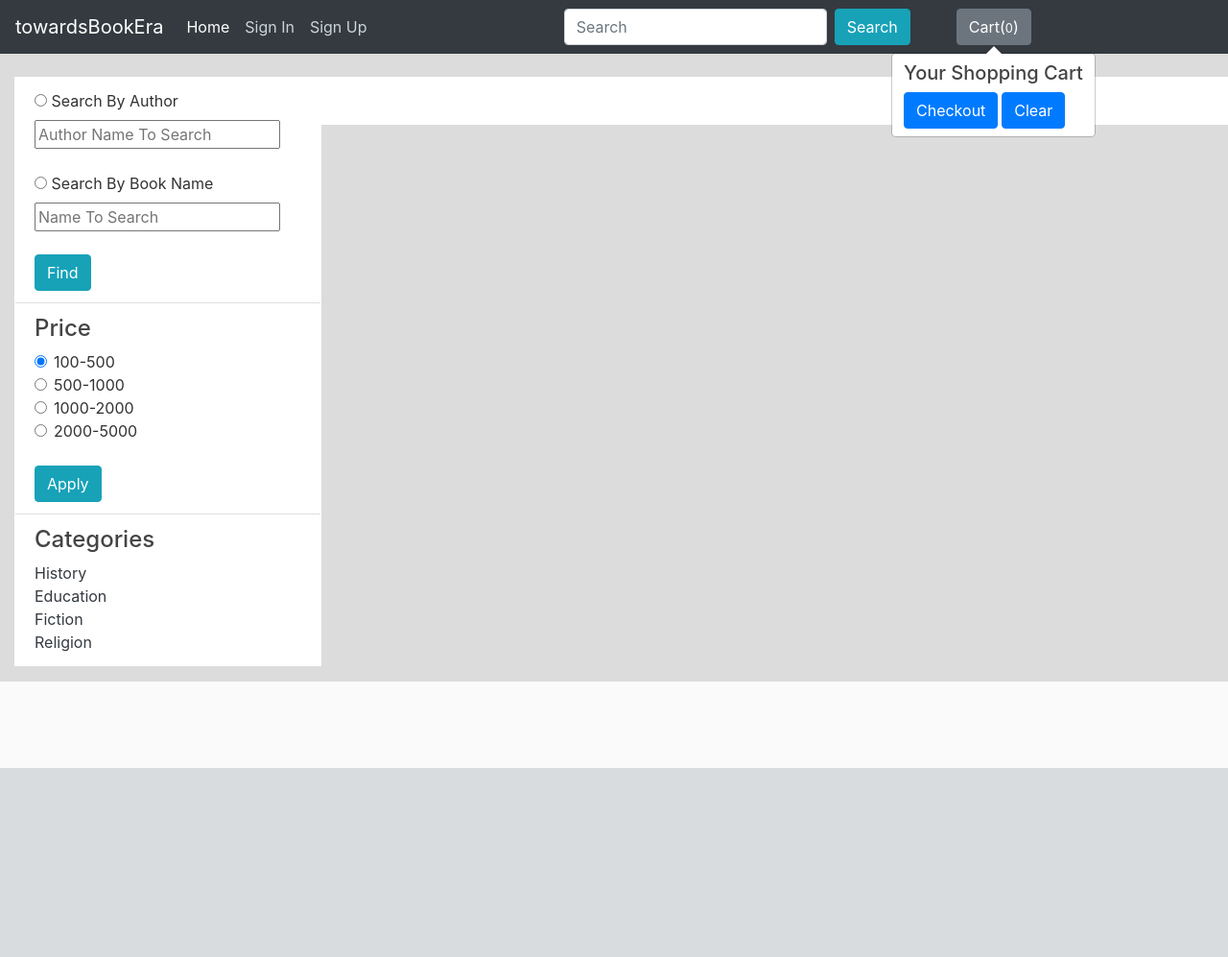
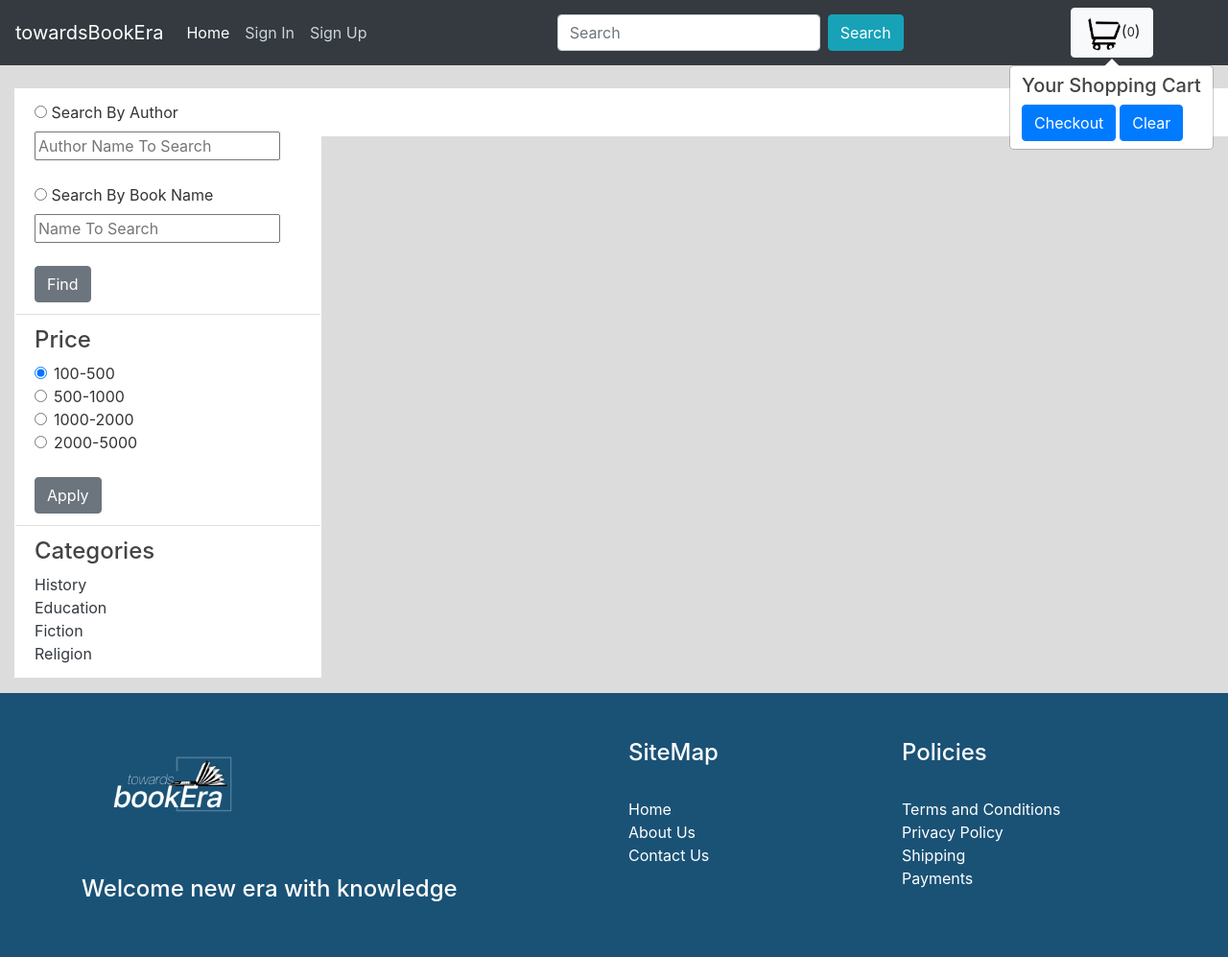
Before and after one commit to SohamJPatel/towardsBookEra, a Django app: page /books/ in a window 1280 px wide. Shown: the whole page at 96% size. Before the commit the page ends 800 px from the top, so only its background shows below. Run offline with Django 3.2, Linux system fonts and the light colour scheme; data that the repository does not hold is empty; some libraries are stand-ins or nearby versions.

Commit message:
Changes made

```diff
--- a/accounts/static/accounts/main.css
+++ b/accounts/static/accounts/main.css
@@ -179,6 +179,7 @@ span {
   height: 50px;
   font-family: 'Suranna', serif;
   font-size: 34px;
+  margin-left: 3.2rem!important;
 }
 
 .product-price-btn button {
--- a/accounts/static/accounts/style3.css
+++ b/accounts/static/accounts/style3.css
@@ -1,3 +1,3 @@
-#ip1 {
-text-align: left;
+#cot.container {
+background-color: #fff
 }
--- a/bookApp/templates/Book.html
+++ b/bookApp/templates/Book.html
@@ -2,7 +2,7 @@
 {%load static %}
 {% load crispy_forms_tags %}
 {% block content %}
-<section id="gallery" style="background-color: #dcdcdc">
+<section id="gallery">
     <br>
 <br>
        <div class="container" style="background-color: #fff">
@@ -11,8 +11,8 @@
            <section>
             <div class="row justify-content-start">
                 <div class="col-lg-3 mb-3">
-                    <div class="card" style="height:300px">
-                        <img class="card-img-top" src="{% static 'accounts/images/book.jpg' %}" alt=" " style="height:300px">
+                    <div class="card" style="height:320px">
+                        <img class="card-img-top" src="{{ bookdata.book_frontpage.url }}" alt=" " style="height:320px">
 
                     </div>
                     </div>
--- a/bookApp/templates/Bookspage.html
+++ b/bookApp/templates/Bookspage.html
@@ -2,8 +2,7 @@
 {% load crispy_forms_tags %}
 {% load static %}
 {% block content %}
-<link rel="stylesheet" type="text/css" href="{% static 'accounts/style3.css' %}">
-<div class="row" style="background-color: #dcdcdc">
+<div class="row">
  <section id="gallery">
      <br>
 
@@ -32,7 +31,7 @@
             </div>
         <br>
          <div>
-                    <input type="submit" value="Find" class="btn btn-info">
+                    <input type="submit" value="Find" class="btn btn-secondary">
                 </div>
     </li>
       <li class="list-group-item">
@@ -63,7 +62,7 @@
 </div>
            <br>
                 <div>
-                    <input type="submit" value="Apply" class="btn btn-info">
+                    <input type="submit" value="Apply" class="btn btn-secondary">
                 </div>
       </li>
       <li class="list-group-item">
@@ -95,19 +94,18 @@
     {% for book in books %}
 
 <div class="col-lg-4 mb-4" style="float:left">
-                    <div class="card" style="height:470px;width:250px">
-                        <img class="card-img-top" src="{% static 'accounts/images/book.jpg' %}" alt=" " style="height:270px">
+                    <div class="card" style="height:540px;width:250px">
+                        <img class="card-img-top" src="{{ book.book_frontpage.url }}" alt=" " style="height:300px">
                         <div class="card-body">
                             <h5 class="card-title" style="text-align:center" id="namepr{{book.id}}">{{ book.book_name }}</h5>
-                        <!--<a href="#" class="stretched-link"></a>-->
-
+                            <h6 class="card-title" style="text-align:center">{{ book.author_name }}</h6>
                             <h6 class="price" id="pricepr{{book.id}}" style="text-align:center">{{book.book_price}} Rs.</h6>
 
-                            <a class="btn btn-info mx-2" id="qv{{book.id}}" href="bookview/{{book.id}}" style="margin-left: 3.2rem!important">Quick
+                            <a class="btn btn-primary mx-2" id="qv{{book.id}}" href="bookview/{{book.id}}" style="margin-left: 3.2rem!important">Quick
                                     View</a>
 
                                 <span id="divpr{{book.id}}" class="divpr">
-                                    <a class="btn btn-info cart mx-2" id="pr{{book.id}}" style="margin-left: 3.2rem!important">Add To Cart</a>
+                                    <a class="btn btn-secondary cart mx-2" id="pr{{book.id}}" style="margin-left: 3.2rem!important">Add To Cart</a>
                                 </span>
                         </div>
                     </div>
--- a/bookApp/templates/checkout.html
+++ b/bookApp/templates/checkout.html
@@ -4,7 +4,7 @@
 {% block content %}
 <div class="container">
     <div class="col mt-3">
-        <h2>Review Your Items</h2>
+        <h3>Review Your Items</h3>
         <div>
             <ul class="list-group" id="items">
 
@@ -13,7 +13,7 @@
     </div>
 
     <div class="col mt-4">
-        <h2>Enter Shipping Information</h2>
+        <h3>Enter Shipping Information</h3>
         <form method="POST" action="/books/checkout/">
             {% csrf_token %}
             <input type="hidden" id="itemsJson" name="itemsJson"/>
@@ -62,6 +62,8 @@
                 </div>
             </div> !-->
             <button type="submit" class="btn btn-primary">Place Order</button>
+            <br>
+            <br>
         </form>
     </div>
 
--- a/templates/towardsBookEra/base.html
+++ b/templates/towardsBookEra/base.html
@@ -32,17 +32,13 @@
                     <li class="nav-item">
                         <a class="nav-link" href="{% url 'loginPath' %}">Sign In</a>
                     </li>
-                    {% else %}
-                    <li class="nav-item">
-                        <a class="nav-link" href="{% url 'logoutPath' %}">Logout</a>
-                    </li>
-                    <li class="nav-item">
-                        <a class="nav-item nav-link" href="{% url 'profilePath' %}">Profile</a>
-                    </li>
-                    {% endif %}
                     <li class="nav-item">
                         <a class="nav-link" href="{% url 'registerPath' %}">Sign Up</a>
                     </li>
+                    {% else %}
+
+                    {% endif %}
+
                    <!-- <li class="nav-item dropdown">
                         <a class="nav-link dropdown-toggle" href="#" id="navbarDropdown" role="button"
                             data-toggle="dropdown" aria-haspopup="true" aria-expanded="false">
@@ -57,6 +53,7 @@
                     </li>!-->
 
                     {%if request.user.is_authenticated %}
+                    <li class="nav-item dropdown">
                     <a class="nav-link dropdown-toggle" href="#" id="orderDropdown" role="button"
                         data-toggle="dropdown" aria-haspopup="true" aria-expanded="false">
                         Orders
@@ -64,9 +61,8 @@
                     <div class="dropdown-menu" aria-labelledby="orderDropdown">
                         <a class="dropdown-item" href="{% url 'orderPath' %}">View Orders</a>
                         <a class="dropdown-item" href="#">Track Order</a>
-                        <div class="dropdown-divider"></div>
-
                     </div>
+                    </li>
                     {% endif %}
                     <li class="nav-item">
                         <a class="nav-item nav-link" href="#"></a>
@@ -80,18 +76,34 @@
                         <input class="form-control mr-sm-2" type="search" placeholder="Search" aria-label="Search">
                         <button class="btn btn-info my-2 my-sm-0" type="submit">Search</button>
                     </form>
-
-                    <button id="pop" type="button" class="btn btn-secondary ml-5 mx-2" data-html="true" data-container="body"
+                </ul>
+                     <ul class="navbar-nav mr-sm-0" style="margin-right: 3.9rem!important;">
+                    <a id="pop" class="btn btn-light" data-html="true" data-container="body"
                         data-toggle="popover" data-placement="bottom" data-content="">
-                        Cart(<small id="cart"></small>)
-                    </button>
-
+                        <img src="{% static 'accounts/images/cart.png' %}"  style="width:40px;" class="rounded-circle">(<small id="cart"></small>)
+                    </a>
                 </ul>
+                {% if request.user.is_authenticated %}
+                    <ul class="navbar-nav mr-sm-0">
+      <li class="nav-item dropdown ">
+        <a class="nav-link dropdown-toggle" href="#" id="navbarDropdown" role="button" data-toggle="dropdown" aria-haspopup="true" aria-expanded="false">
+          <img src="{% static 'accounts/images/user-logo.png' %}"  style="width:40px;height:37px" class="rounded-circle">
+        </a>
+        <div class="dropdown-menu" aria-labelledby="navbarDropdown">
+          <a class="dropdown-item" href="{% url 'profilePath' %}">Profile</a>
+          <a class="dropdown-item" href="{% url 'logoutPath' %}">Logout</a>
+            <a class="dropdown-item" href="{% url 'registerPath' %}">Sign Up</a>
+            {% else %}
+            {% endif %}
+        </div>
+      </li>
+    </ul>
             </div>
         </nav>
 
     </header>
-    <main role="main" class="container-fluid">
+    <main role="main" class="container-fluid" style="background-color: #dcdcdc">
+    <section>
         <div class="row">
             <div class="col-md-12">
                 {% if messages %}
@@ -122,6 +134,47 @@
             </div>
         </div>-->
         </div>
+        </section>
+        <section>
+    <div class="row" style="background-color: #1a5276">
+        <div class="container">
+            <div class="row justify-content-start">
+                <div class="col-lg-6 mb-6">
+                    <img src="{% static  'accounts/towardsbookEraLOGO.png' %}" style="width:190px;height:190px">
+                    <h4 style="color:white">Welcome new era with knowledge</h4>
+                </div>
+                <div class="col-lg-3 mb-3">
+                    <br>
+                    <br>
+                 <h4 style="color:white">SiteMap</h4>
+                    <br>
+                    <a style="color:white" href="#">Home</a>
+                    <br>
+                    <a style="color:white" href="#">About Us</a>
+                    <br>
+                    <a style="color:white" href="#">Contact Us</a>
+                    <br>
+                </div>
+                <div class="col-lg-3 mb-3">
+                    <br>
+                    <br>
+                    <h4 style="color:white">Policies</h4>
+                    <br>
+                    <a style="color:white" href="#">Terms and Conditions</a>
+                    <br>
+                    <a style="color:white" href="#">Privacy Policy</a>
+                    <br>
+                    <a style="color:white" href="#">Shipping</a>
+                    <br>
+                     <a style="color:white" href="#">Payments</a>
+                    <br>
+                </div>
+            </div>
+            <br>
+            <br>
+        </div>
+    </div>
+</section>
     </main>
     <!-- Optional JavaScript -->
     <!-- jQuery first, then Popper.js, then Bootstrap JS -->
```
Also changed, not shown: accounts/templates/accounts/login.html (+7 -0 lines), accounts/templates/accounts/profile.html (+8 -0 lines), accounts/templates/accounts/register.html (+7 -2 lines), accounts/static/accounts/images/cart.png (added), accounts/static/accounts/images/cosmos.jpg (added), media/book_frontpages/cosmos.jpg (added), media/book_frontpages/dnd.jpg (added), media/book_frontpages/elonmusk.jfif (added), media/book_frontpages/monk.jpg (added), media/book_frontpages/relativity.jpg (added), media/book_frontpages/trust.jpg (added).
